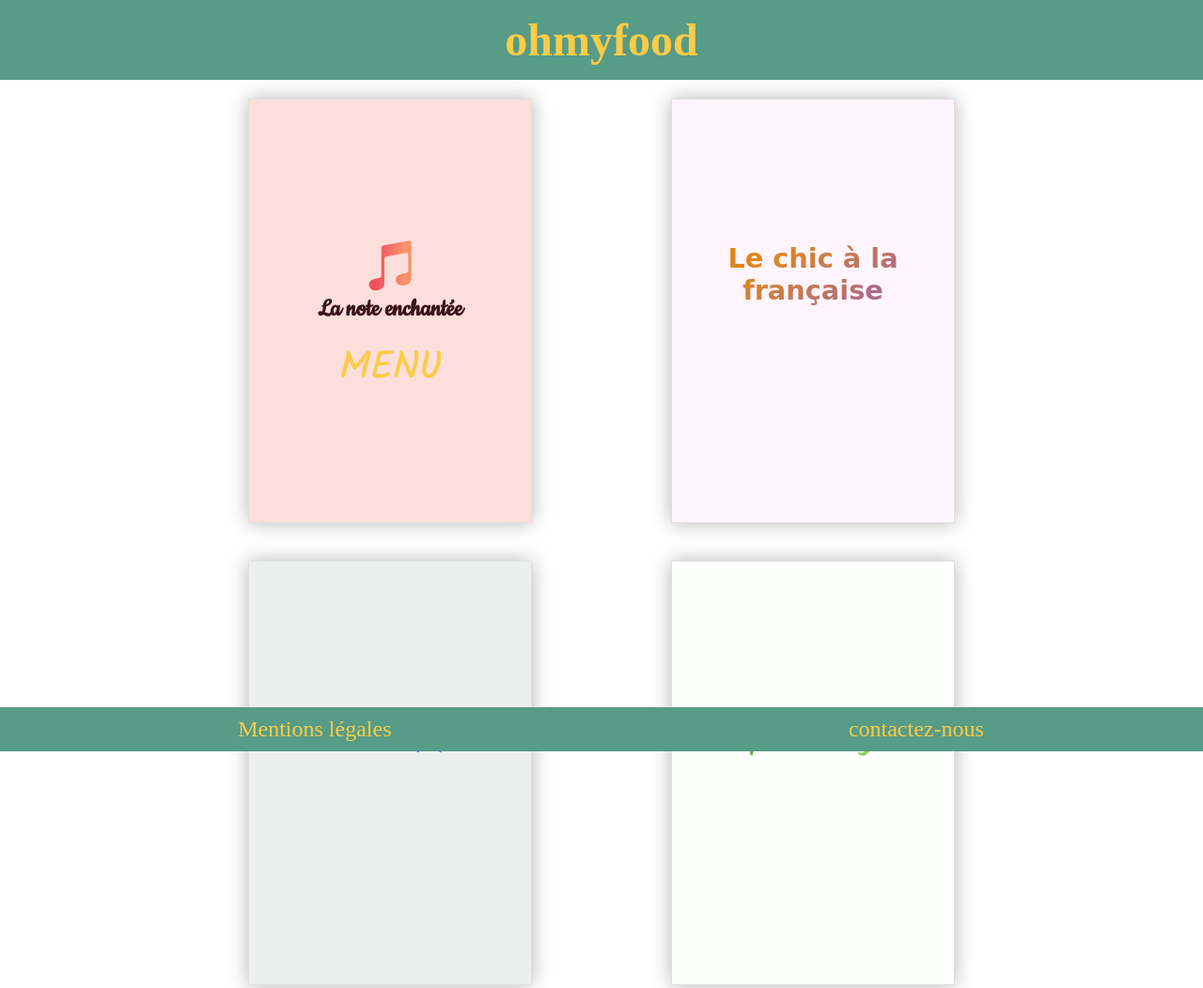
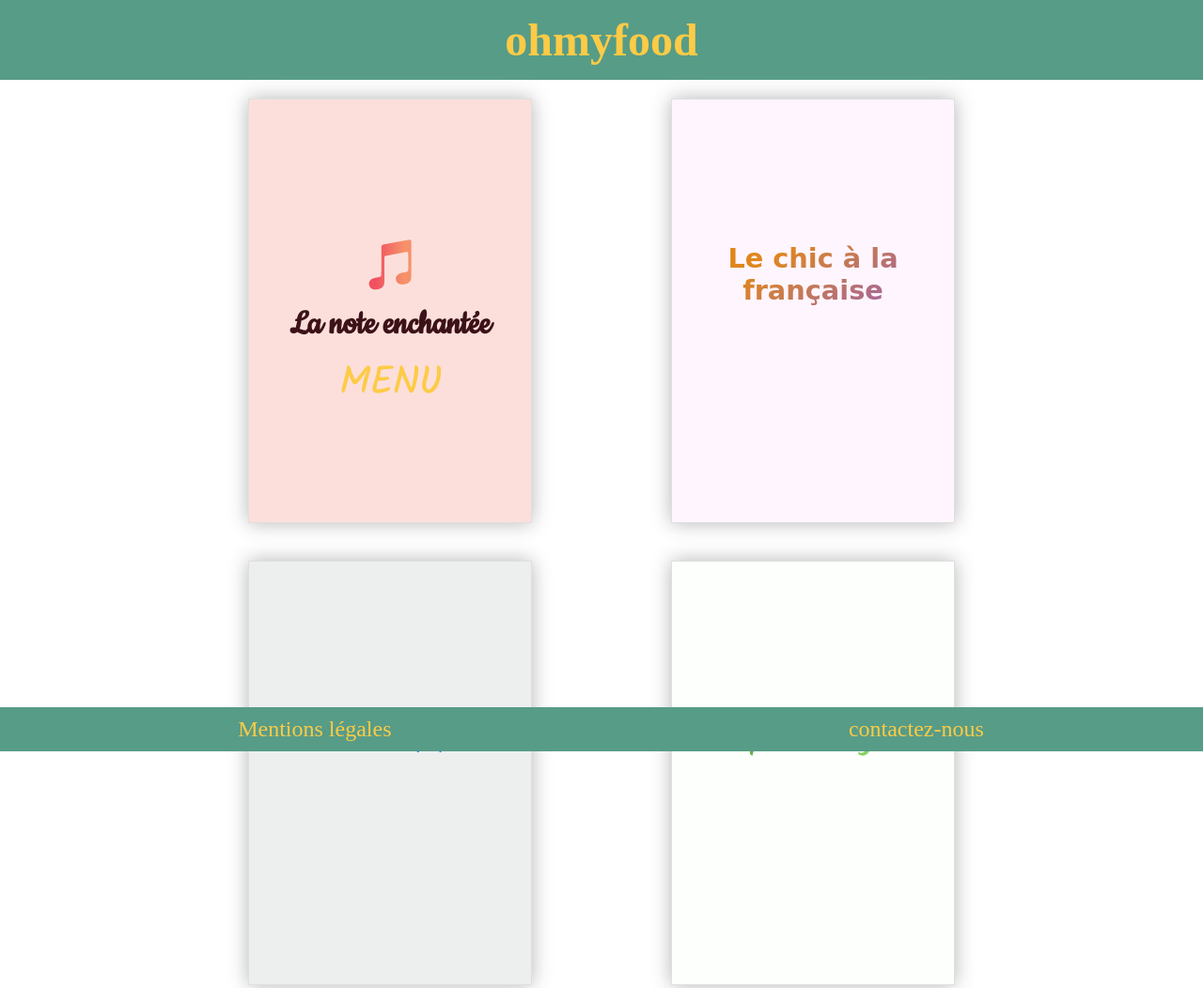
Before and after one commit to Maytongly/ohmyfood_projet03, a website: page index.html in a window 1280 px wide. Shown: the top 1052 px of the page at 94% size. Drawn offline with Linux system fonts and the light colour scheme; a web font is replaced by a local one.

Commit message:
ajout de css, soulignement des titres des entrées, plats, dessert dans les pages des menus

```diff
--- a/index.html
+++ b/index.html
@@ -14,9 +14,9 @@
     </header>
     <section id="menus">
         <div class="menu menu--lanote">
-            <h2><i class="fab fa-itunes-note"></i>
-                La note enchantée<br/>
-            <a href="page_Lanote.html">MENU</a></h2>
+            <h2><a href="page_Lanote.html"><i class="fab fa-itunes-note"></i>
+                <span>La note enchantée</span><br/>
+            MENU</a></h2>
         </div>
         <div class="menu menu--lechic">
             <h2>Le chic à la française<br/>
--- a/sass/composants/_menus.scss
+++ b/sass/composants/_menus.scss
@@ -33,6 +33,10 @@
     }
 }
 .menu--lanote{
+    span{
+        font-family: 'Cookie', cursive;
+        color: #3C1218;
+    }
     font-family: 'Cookie', cursive;
     @include format_carte;
     background-color: $bg-lanote;
--- a/sass/main.scss
+++ b/sass/main.scss
@@ -8,8 +8,6 @@
 @import './composants/wiggle';
 @import './composants/link';
 
-
-
 @import './pages/pages';
 @import './pages/lanote';
 @import './pages/lechic';
--- a/sass/pages/_pages.scss
+++ b/sass/pages/_pages.scss
@@ -21,8 +21,10 @@
     .plats{
         margin: 15px 0;
     }
-    .titre_h3:hover + .souligner{
+    .titre_h3{
+        &:hover + .souligner{
         transform: scale(1);
+        }
     }
     .souligner{
         width: 100px;
```
Also changed, not shown: page_Lapalette.html (+3 -0 lines), page_Lechic.html (+3 -0 lines), page_ledélice.html (+1 -0 lines), main.css, 1 other file.
